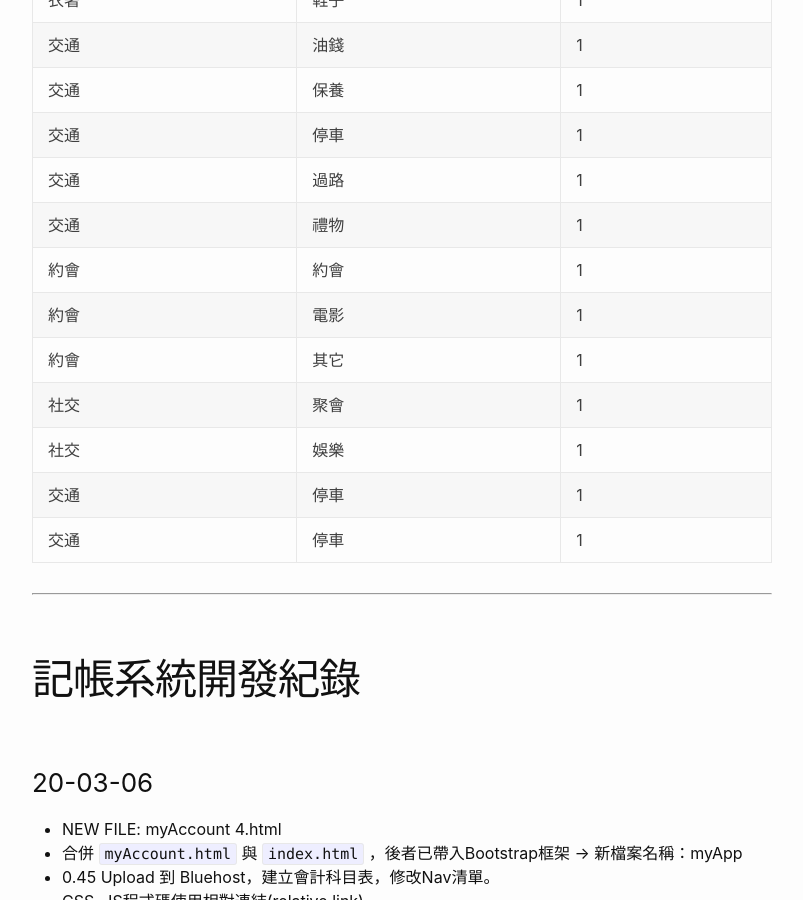
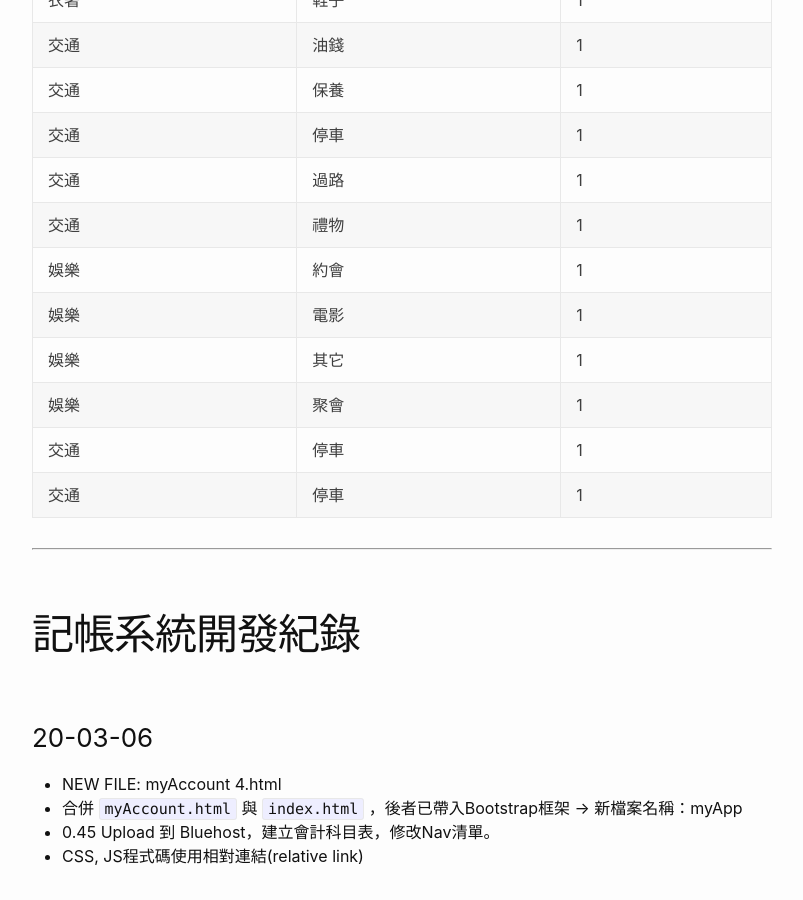
Before and after one commit to peirren/Geek-Log, a Jekyll site: the page built from accounting.md, in a window 1280 px wide and 900 px high, scrolled down 609 px. Shown: the whole window, without its empty margins (238-1041 px from the left). Built offline with Jekyll 4.4.1, drawn with Linux system fonts in a browser that asks for light colours.

Commit message:
# Edit accounting subject.

```diff
--- a/accounting.md
+++ b/accounting.md
@@ -20,11 +20,10 @@ permalink: /accounting/
 | 交通   | 停車  | 1 |
 | 交通   | 過路  | 1 |
 | 交通   | 禮物  | 1 |
-| 約會   | 約會  | 1 |
-| 約會   | 電影  | 1 |
-| 約會   | 其它  | 1 |
-| 社交   | 聚會  | 1 |
-| 社交   | 娛樂  | 1 |
+| 娛樂   | 約會  | 1 |
+| 娛樂   | 電影  | 1 |
+| 娛樂   | 其它  | 1 |
+| 娛樂   | 聚會  | 1 |
 | 交通   | 停車  | 1 |
 | 交通   | 停車  | 1 |
 
```
